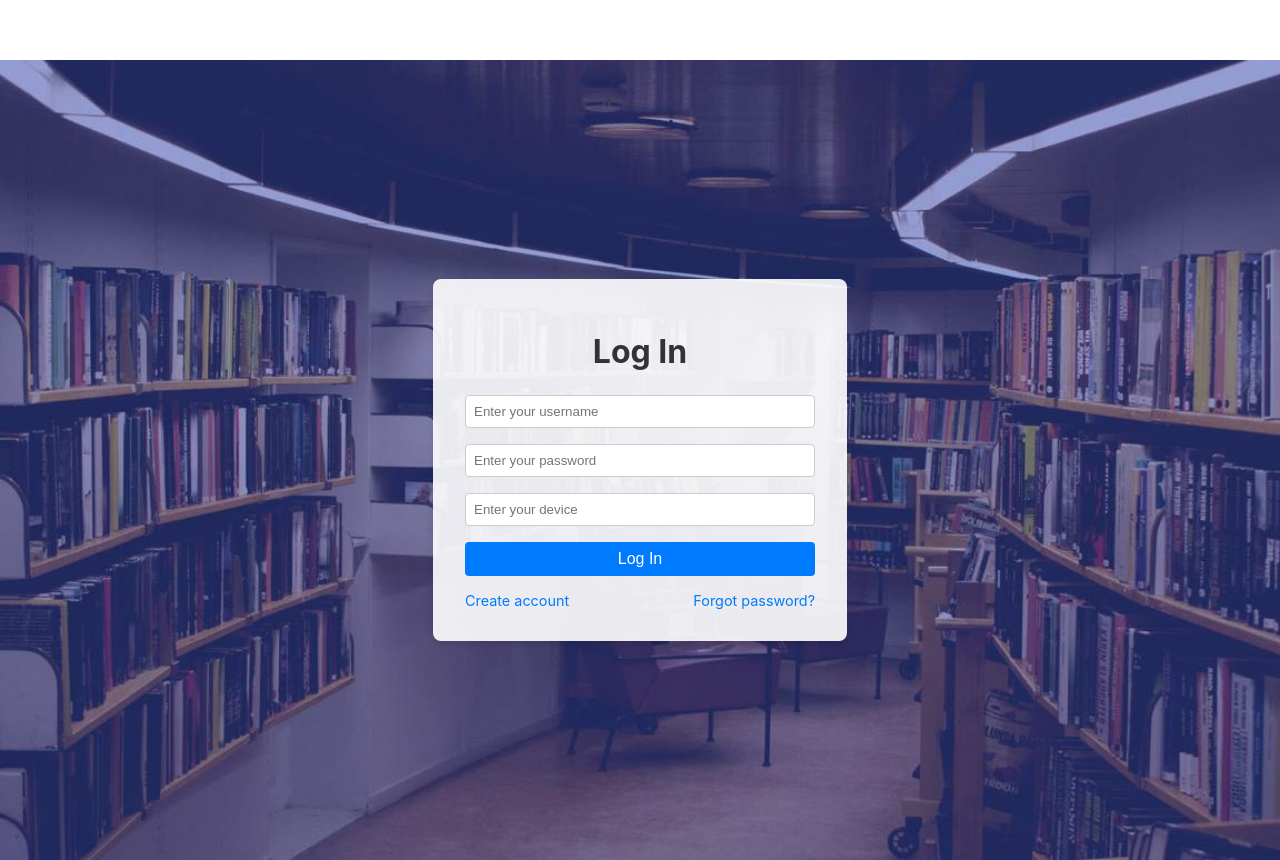
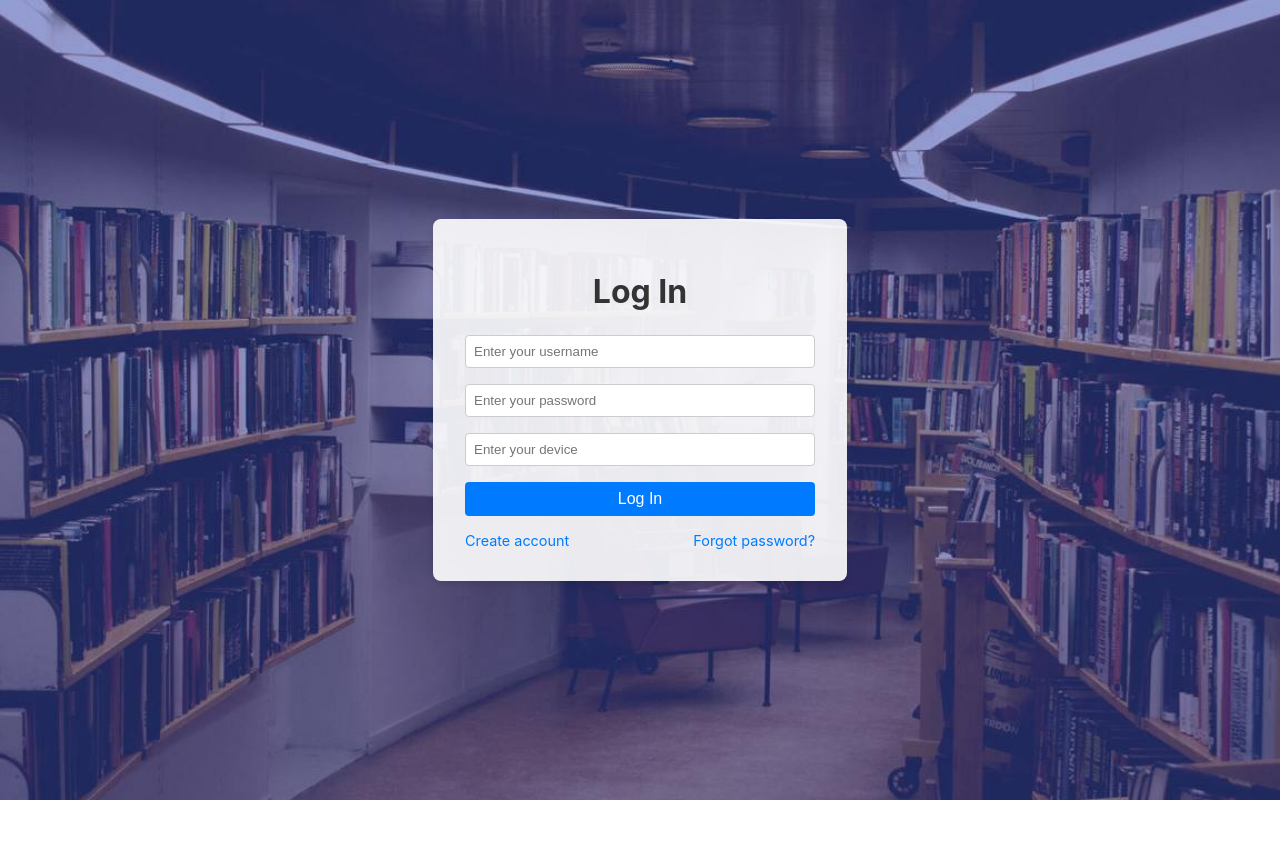
Before and after one commit to Danz1nger/Online-biblioteka, a React (Create React App) app in the folder online-biblioteka/: page /login in a window 1280 px wide. After the commit the page ends 800 px from the top, so only its background shows below. Built offline with nearby package versions, Linux system fonts and the light colour scheme.

Commit message:
hide header when not auth

```diff
--- a/online-biblioteka/src/App.js
+++ b/online-biblioteka/src/App.js
@@ -44,11 +44,14 @@ const App = () => {
     setIsHeaderHidden(hidden);
   };
 
+  // Determine if the current route is an auth route
   const isAuthRoute = ['/login', '/register', '/forgotpassword'].includes(location.pathname);
-  const showHeader = isAuthenticated || !isAuthRoute;
+
+  // Show the header only if the user is authenticated and not on an auth route
+  const showHeader = isAuthenticated && !isAuthRoute;
 
   return (
-    <div className={`App ${isHeaderHidden ? 'no-header' : ''}`}>
+    <div className={`App ${isHeaderHidden || !showHeader ? 'no-header' : ''}`}>
       <ScrollToTop />
       {showHeader && (
         <Header onHeaderVisibilityChange={handleHeaderVisibilityChange} />
```
